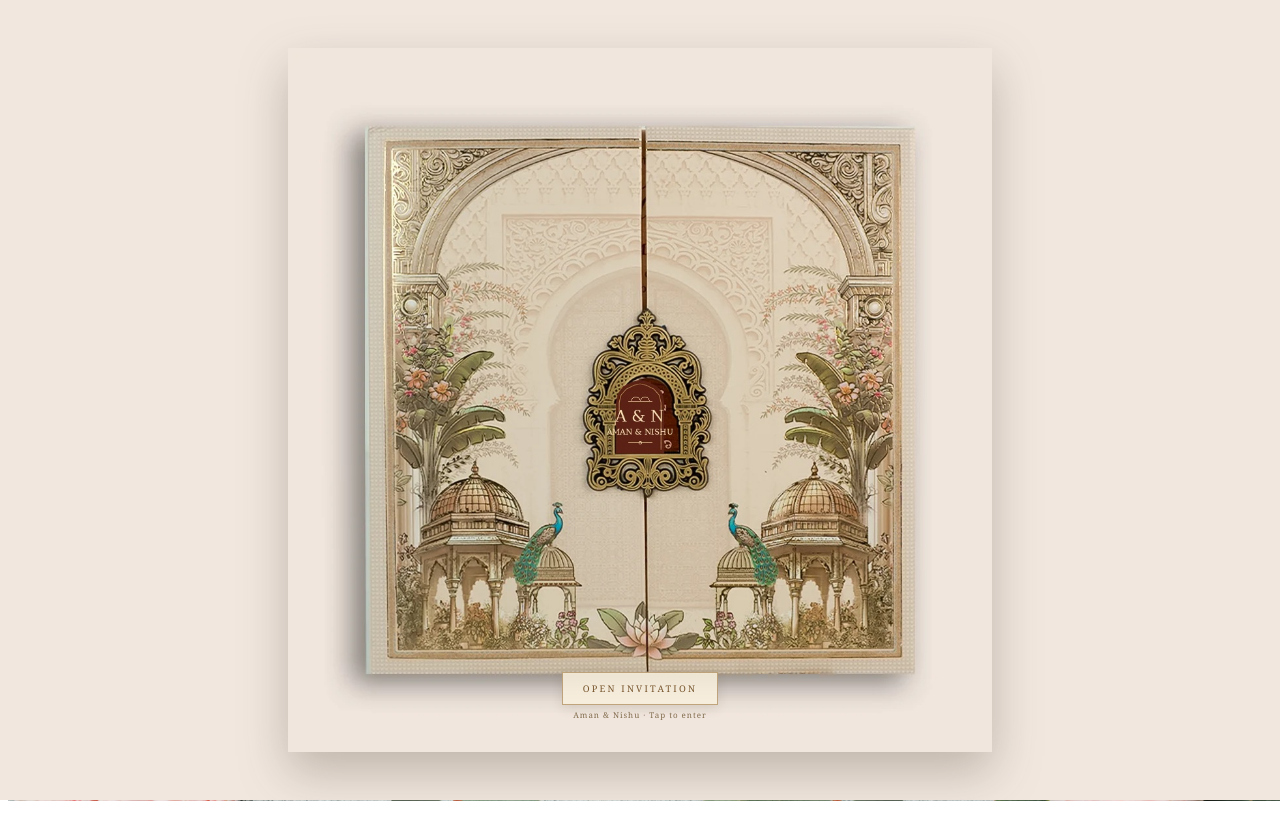
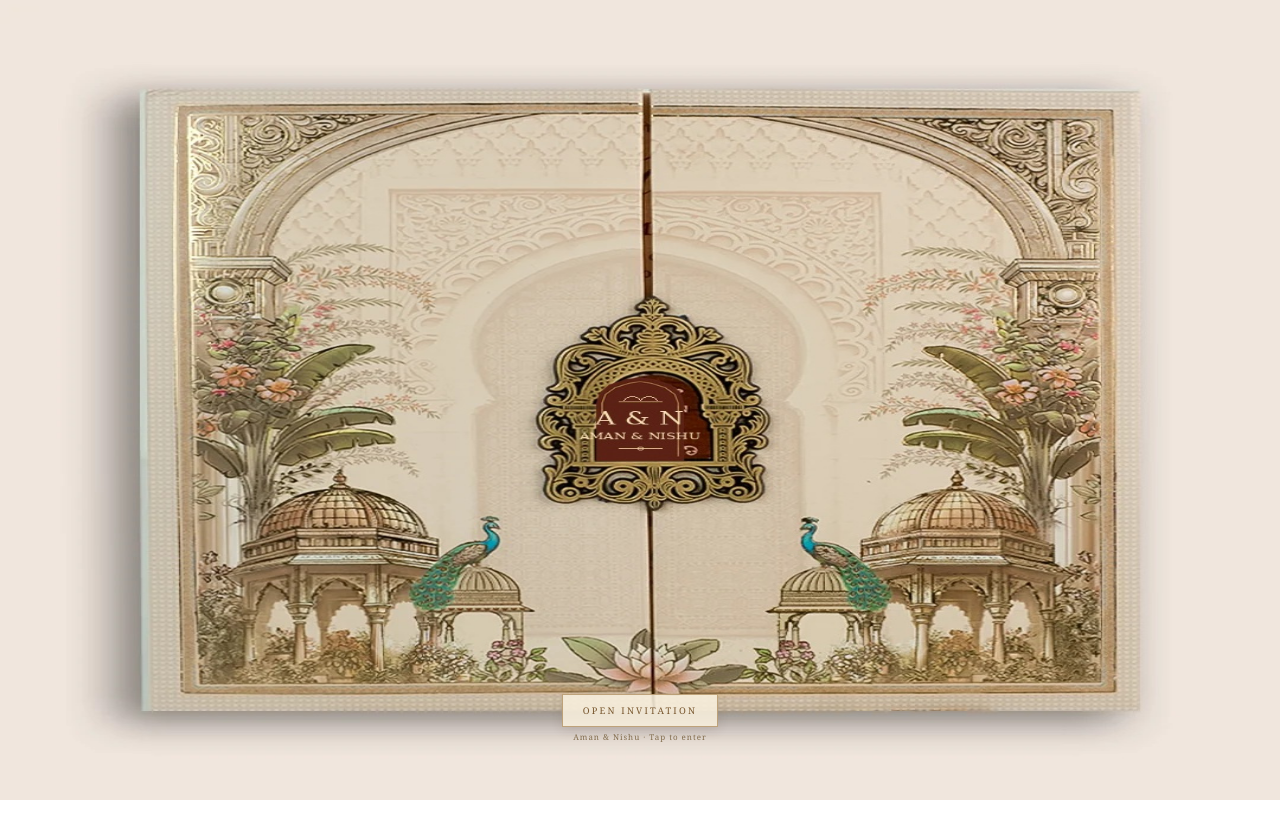
Before and after one commit to AmanJainA/AmanNishu, a React (Vite) app: page / in a window 1280 px wide. After the commit the page ends 800 px from the top, so only its background shows below. Built offline with nearby package versions, Linux system fonts and the light colour scheme; a web font is replaced by a local one.

Commit message:
Make wedding gate artwork fill the full viewport

```diff
--- a/src/index.css
+++ b/src/index.css
@@ -1913,3 +1913,74 @@ body { width: 100%; min-width: 320px; overflow-x: clip; }
     height: min(82vh, 78vw);
   }
 }
+
+
+/* Full-screen gate: remove the square/card constraint and fill the viewport. */
+html:has(.royal-door-gate),
+body:has(.royal-door-gate),
+#root:has(.royal-door-gate) {
+  width: 100%;
+  min-width: 0;
+  height: 100%;
+  min-height: 100%;
+  margin: 0;
+  overflow: hidden !important;
+}
+.royal-door-gate {
+  position: fixed !important;
+  inset: 0 !important;
+  width: 100vw !important;
+  height: 100vh !important;
+  height: 100dvh !important;
+  min-height: 100vh !important;
+  min-height: 100dvh !important;
+  margin: 0 !important;
+  padding: 0 !important;
+  display: block !important;
+  overflow: hidden !important;
+  background: #f1e7df !important;
+}
+.royal-door-card {
+  position: absolute !important;
+  inset: 0 !important;
+  width: 100vw !important;
+  height: 100vh !important;
+  height: 100dvh !important;
+  max-width: none !important;
+  max-height: none !important;
+  min-width: 0 !important;
+  min-height: 0 !important;
+  margin: 0 !important;
+  padding: 0 !important;
+  aspect-ratio: auto !important;
+  border: 0 !important;
+  border-radius: 0 !important;
+  box-shadow: none !important;
+  filter: none !important;
+  overflow: hidden !important;
+}
+.royal-door-panel {
+  top: 0 !important;
+  bottom: 0 !important;
+  height: 100% !important;
+  width: 50% !important;
+  border: 0 !important;
+  border-radius: 0 !important;
+  box-shadow: none !important;
+}
+.royal-door-image {
+  width: 100% !important;
+  height: 100% !important;
+  object-fit: fill !important;
+  object-position: center !important;
+}
+.royal-door-open {
+  border-radius: 0 !important;
+}
+@media (max-width: 600px), (max-height: 700px) {
+  .royal-door-card {
+    width: 100vw !important;
+    height: 100vh !important;
+    height: 100dvh !important;
+  }
+}
```
